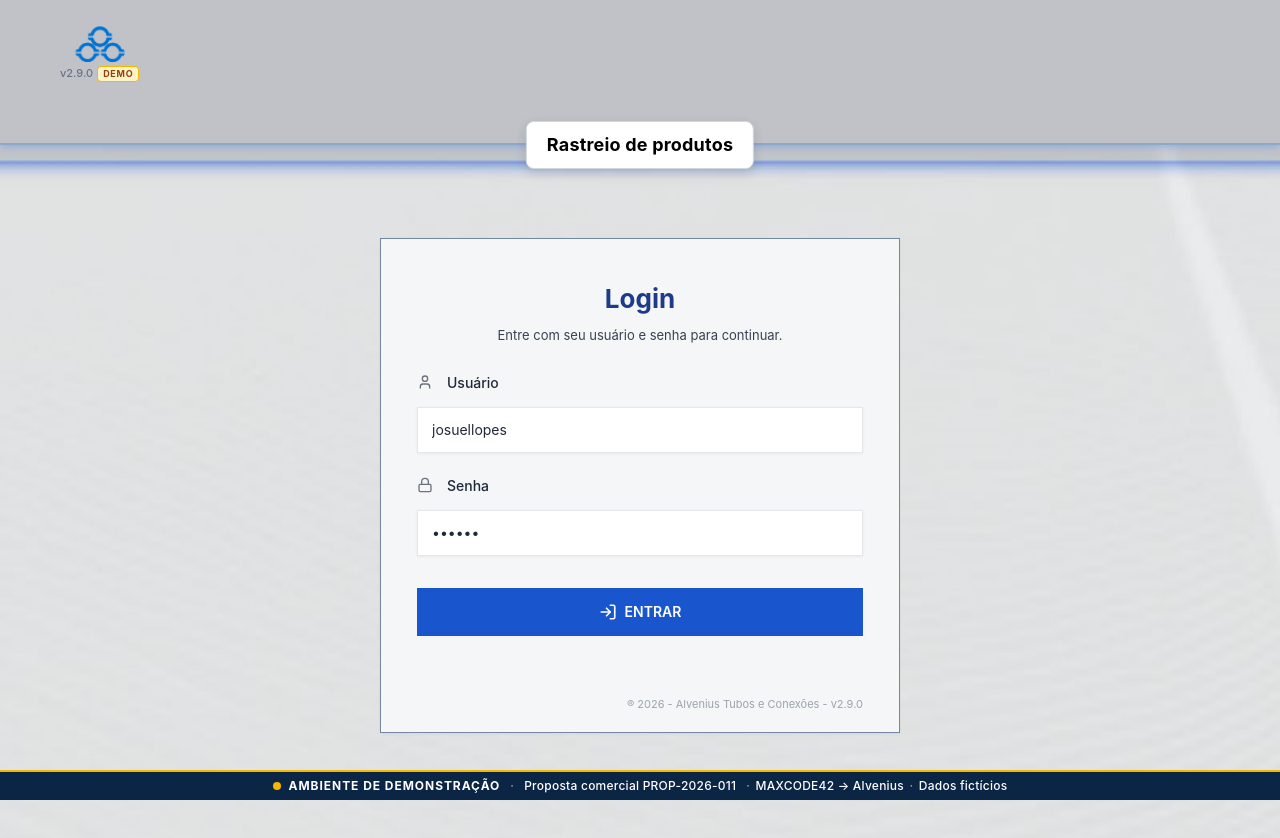
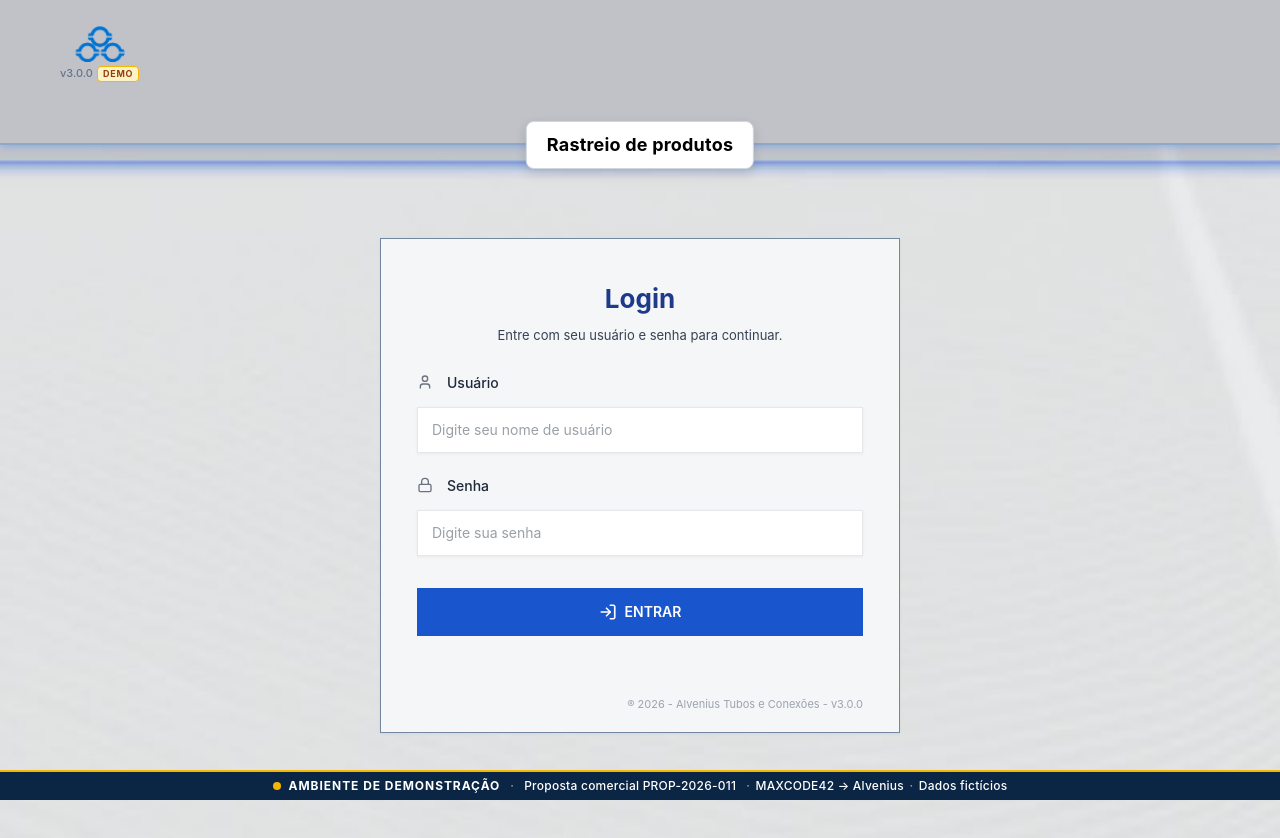
Before and after one commit to Josuel-Lopes/prototipo-rastreio-produtos_2026, a website: page src/web/index.html in a window 1280 px wide. Drawn offline with Linux system fonts and the light colour scheme.

Commit message:
chore: versionar aplicação para v3.0.0 e remover pré-preenchimento do login
Co-authored-by: Copilot <223556219+Copilot@users.noreply.github.com>

```diff
--- a/package.json
+++ b/package.json
@@ -1,6 +1,6 @@
 {
   "name": "spool-management-by-project",
-  "version": "2.9.0",
+  "version": "3.0.0",
   "description": "spool management by project",
   "author": "Josuel Lopes",
   "license": "UNLICENSED",
--- a/src/web/index.html
+++ b/src/web/index.html
@@ -6,13 +6,13 @@
   <meta name="description" content="Alvenius - Rastreio de Produtos e Gerenciamento de Spools por Projeto">
   <title>Rastreio de Produtos | Alvenius</title>
 
-  <link rel="stylesheet" href="styles/main.css?v=2.9.0">
-  <link rel="stylesheet" href="styles/header.css?v=2.9.0">
-  <link rel="stylesheet" href="styles/components.css?v=2.9.0">
-  <link rel="stylesheet" href="styles/views.css?v=2.9.0">
-  <link rel="stylesheet" href="styles/modals.css?v=2.9.0">
-  <link rel="stylesheet" href="styles/proposta.css?v=2.9.0">
-  <link rel="stylesheet" href="styles/demo-environment.css?v=2.9.0">
+  <link rel="stylesheet" href="styles/main.css?v=3.0.0">
+  <link rel="stylesheet" href="styles/header.css?v=3.0.0">
+  <link rel="stylesheet" href="styles/components.css?v=3.0.0">
+  <link rel="stylesheet" href="styles/views.css?v=3.0.0">
+  <link rel="stylesheet" href="styles/modals.css?v=3.0.0">
+  <link rel="stylesheet" href="styles/proposta.css?v=3.0.0">
+  <link rel="stylesheet" href="styles/demo-environment.css?v=3.0.0">
 </head>
 <body>
   <div id="app">
@@ -35,6 +35,6 @@
     </span>
   </div>
 
-  <script type="module" src="app.js?v=2.9.0"></script>
+  <script type="module" src="app.js?v=3.0.0"></script>
 </body>
 </html>
--- a/src/web/version.js
+++ b/src/web/version.js
@@ -1,2 +1,2 @@
-export const APP_VERSION = 'v2.9.0';
-export const APP_VERSION_RAW = '2.9.0';
+export const APP_VERSION = 'v3.0.0';
+export const APP_VERSION_RAW = '3.0.0';
--- a/src/web/views/login-view.js
+++ b/src/web/views/login-view.js
@@ -35,7 +35,9 @@ export class LoginView {
                 id="login-username"
                 class="form-input form-input-plain"
                 placeholder="Digite seu nome de usuário"
-                value="josuellopes"
+                autocomplete="username"
+                autocapitalize="none"
+                spellcheck="false"
                 required
               />
             </div>
@@ -51,7 +53,7 @@ export class LoginView {
                 id="login-password"
                 class="form-input form-input-plain"
                 placeholder="Digite sua senha"
-                value="123456"
+                autocomplete="current-password"
                 required
               />
             </div>
```
Also changed, not shown: 1 other file.
